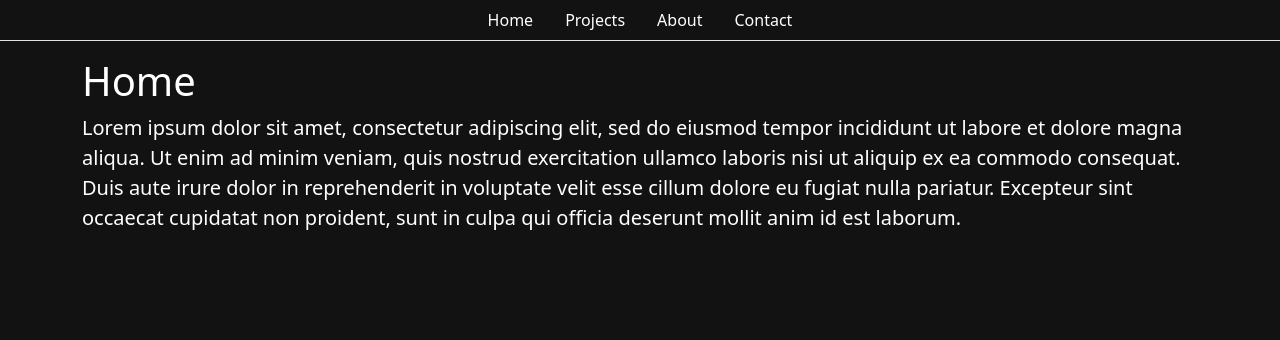
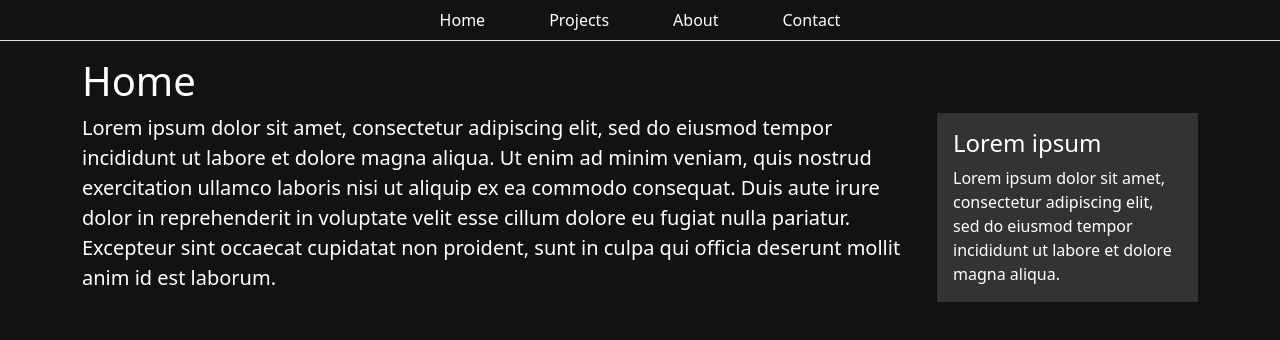
Before and after one commit to stanleyshi42/portfolio, an Angular app: page / in a window 1280 px wide. Shown: the top 340 px of the page. Built offline with nearby package versions, Linux system fonts and the light colour scheme.

Commit message:
added content to Home

```diff
--- a/src/app/app.component.html
+++ b/src/app/app.component.html
@@ -1,9 +1,9 @@
 <div class="mb-3">
   <nav class="nav justify-content-center border-bottom">
-    <a class="text-white nav-link active" routerLink="/">Home</a>
-    <a class="text-white nav-link" routerLink="/projects">Projects</a>
-    <a class="text-white nav-link" routerLink="/about">About</a>
-    <a class="text-white nav-link" routerLink="/contact">Contact</a>
+    <a class="text-white mx-3 nav-link active" routerLink="/">Home</a>
+    <a class="text-white mx-3 nav-link" routerLink="/projects">Projects</a>
+    <a class="text-white mx-3 nav-link" routerLink="/about">About</a>
+    <a class="text-white mx-3 nav-link" routerLink="/contact">Contact</a>
   </nav>
 </div>
 
--- a/src/app/home/home.component.html
+++ b/src/app/home/home.component.html
@@ -1,14 +1,33 @@
 <div class="jumbotron jumbotron-fluid">
   <div class="container text-white">
-    <h1>Home</h1>
-    <p class="lead">
-      Lorem ipsum dolor sit amet, consectetur adipiscing elit, sed do eiusmod
-      tempor incididunt ut labore et dolore magna aliqua. Ut enim ad minim
-      veniam, quis nostrud exercitation ullamco laboris nisi ut aliquip ex ea
-      commodo consequat. Duis aute irure dolor in reprehenderit in voluptate
-      velit esse cillum dolore eu fugiat nulla pariatur. Excepteur sint occaecat
-      cupidatat non proident, sunt in culpa qui officia deserunt mollit anim id
-      est laborum.
-    </p>
+    <!-- Row 1 -->
+    <div class="row">
+      <h1>Home</h1>
+    </div>
+    <!-- Row 2 -->
+    <div class="row">
+      <div class="col">
+        <p class="lead">
+          Lorem ipsum dolor sit amet, consectetur adipiscing elit, sed do
+          eiusmod tempor incididunt ut labore et dolore magna aliqua. Ut enim ad
+          minim veniam, quis nostrud exercitation ullamco laboris nisi ut
+          aliquip ex ea commodo consequat. Duis aute irure dolor in
+          reprehenderit in voluptate velit esse cillum dolore eu fugiat nulla
+          pariatur. Excepteur sint occaecat cupidatat non proident, sunt in
+          culpa qui officia deserunt mollit anim id est laborum.
+        </p>
+      </div>
+      <div class="col-3">
+        <div class="card text-white border-0">
+          <div class="card-body" style="background-color: #333333">
+            <h4 class="card-title">Lorem ipsum</h4>
+            <p class="card-text">
+              Lorem ipsum dolor sit amet, consectetur adipiscing elit, sed do
+              eiusmod tempor incididunt ut labore et dolore magna aliqua.
+            </p>
+          </div>
+        </div>
+      </div>
+    </div>
   </div>
 </div>
```
